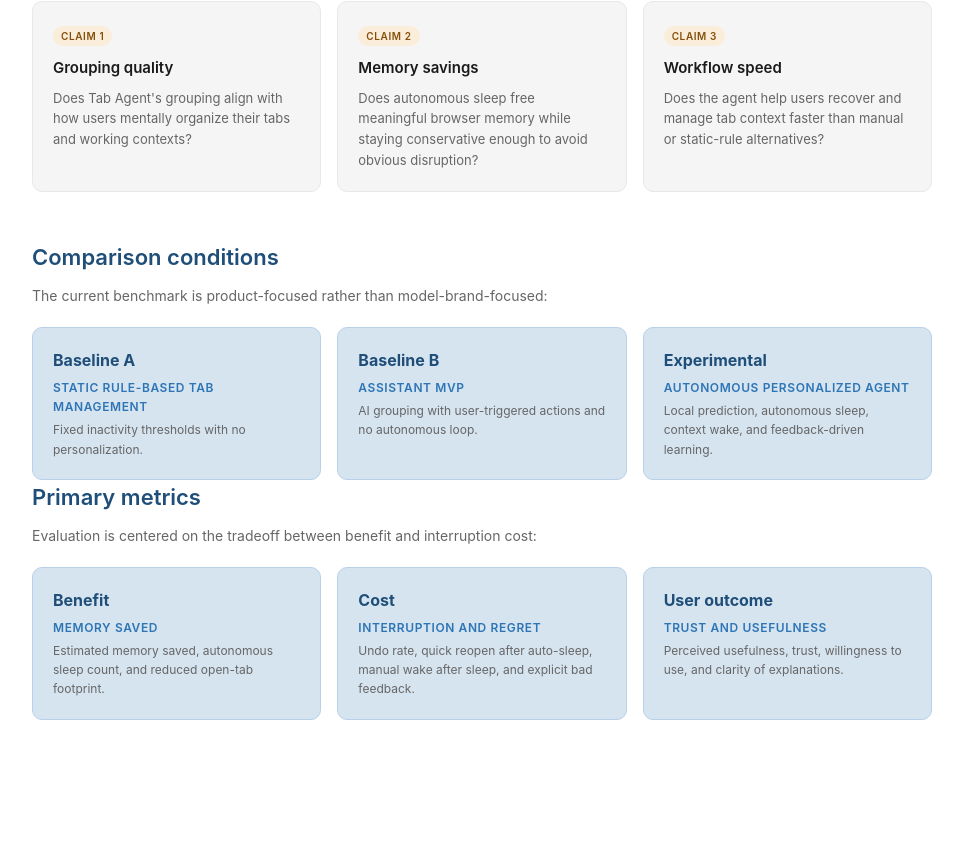
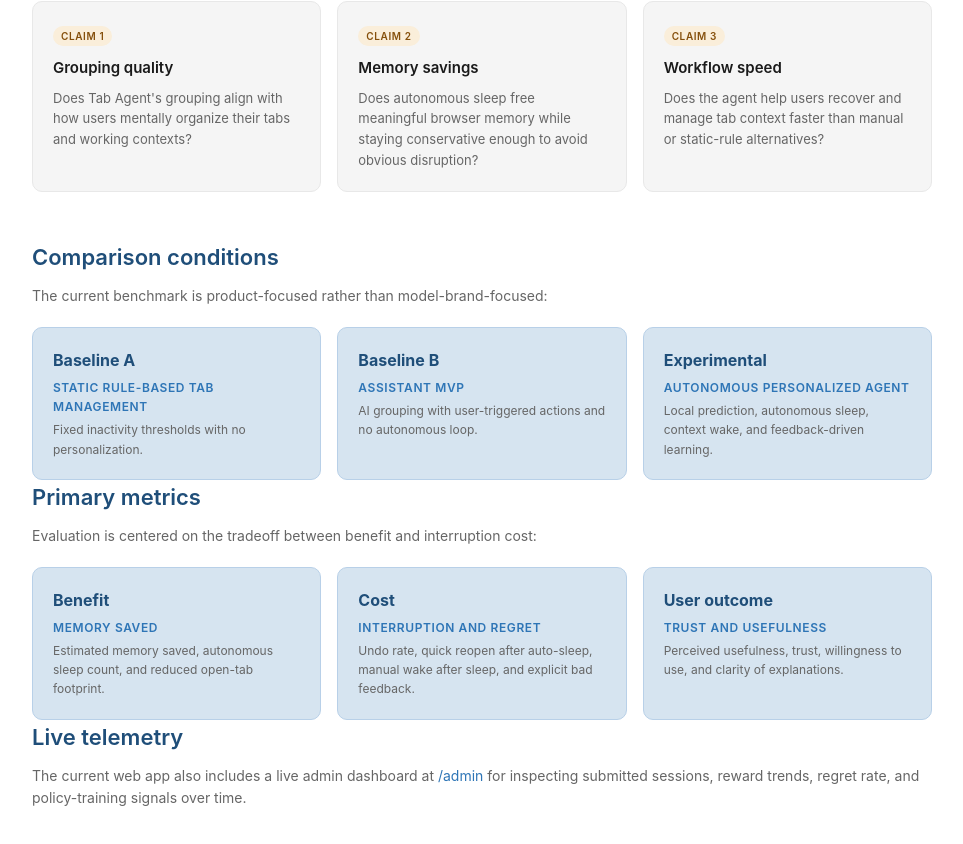
Before and after one commit to MaykaS/tab-agent-web, a Next.js app: page /evals in a window 1280 px wide. Shown: the part 396-1240 px from the top of the page, without its empty margins (158-1121 px from the left). Before the commit the page ends 1196 px from the top, so only its background shows below. Built offline with nearby package versions, Linux system fonts and the light colour scheme.

Commit message:
feat: add admin navigation and dashboard links across the site

```diff
--- a/app/demo/page.js
+++ b/app/demo/page.js
@@ -36,6 +36,7 @@ export default function Demo() {
             Demo
           </a>
           <a href="/evals">Evals</a>
+          <a href="/admin">Admin</a>
           <a href="https://github.com/MaykaS/tab_agent" target="_blank" rel="noopener">
             GitHub
           </a>
@@ -100,6 +101,10 @@ export default function Demo() {
               autonomous policy, Stats page, and feedback loop. The website/backend supports
               deployment, study collection, admin review, and optional OpenAI-powered summaries.
             </p>
+            <p style={{ fontSize: '15px', lineHeight: 1.7, color: '#555', marginTop: '10px' }}>
+              If you want to inspect live submissions, reward/regret trends, and training-style
+              policy signals, go to <a href="/admin">/admin</a>.
+            </p>
           </div>
         </div>
       </section>
--- a/app/evals/page.js
+++ b/app/evals/page.js
@@ -35,6 +35,7 @@ export default function Evals() {
           <a href="/evals" style={{ color: 'var(--blue-mid)', fontWeight: 600 }}>
             Evals
           </a>
+          <a href="/admin">Admin</a>
           <a href="https://github.com/MaykaS/tab_agent" target="_blank" rel="noopener">
             GitHub
           </a>
@@ -123,6 +124,15 @@ export default function Evals() {
               ))}
             </div>
           </div>
+
+          <div className={styles.modelComparison}>
+            <h2>Live telemetry</h2>
+            <p>
+              The current web app also includes a live admin dashboard at <a href="/admin">/admin</a>{' '}
+              for inspecting submitted sessions, reward trends, regret rate, and policy-training
+              signals over time.
+            </p>
+          </div>
         </div>
       </section>
     </main>
```
Also changed, not shown: app/page.js (+9 -0 lines), 1 other file (tests, documents, lock files or other folders).
